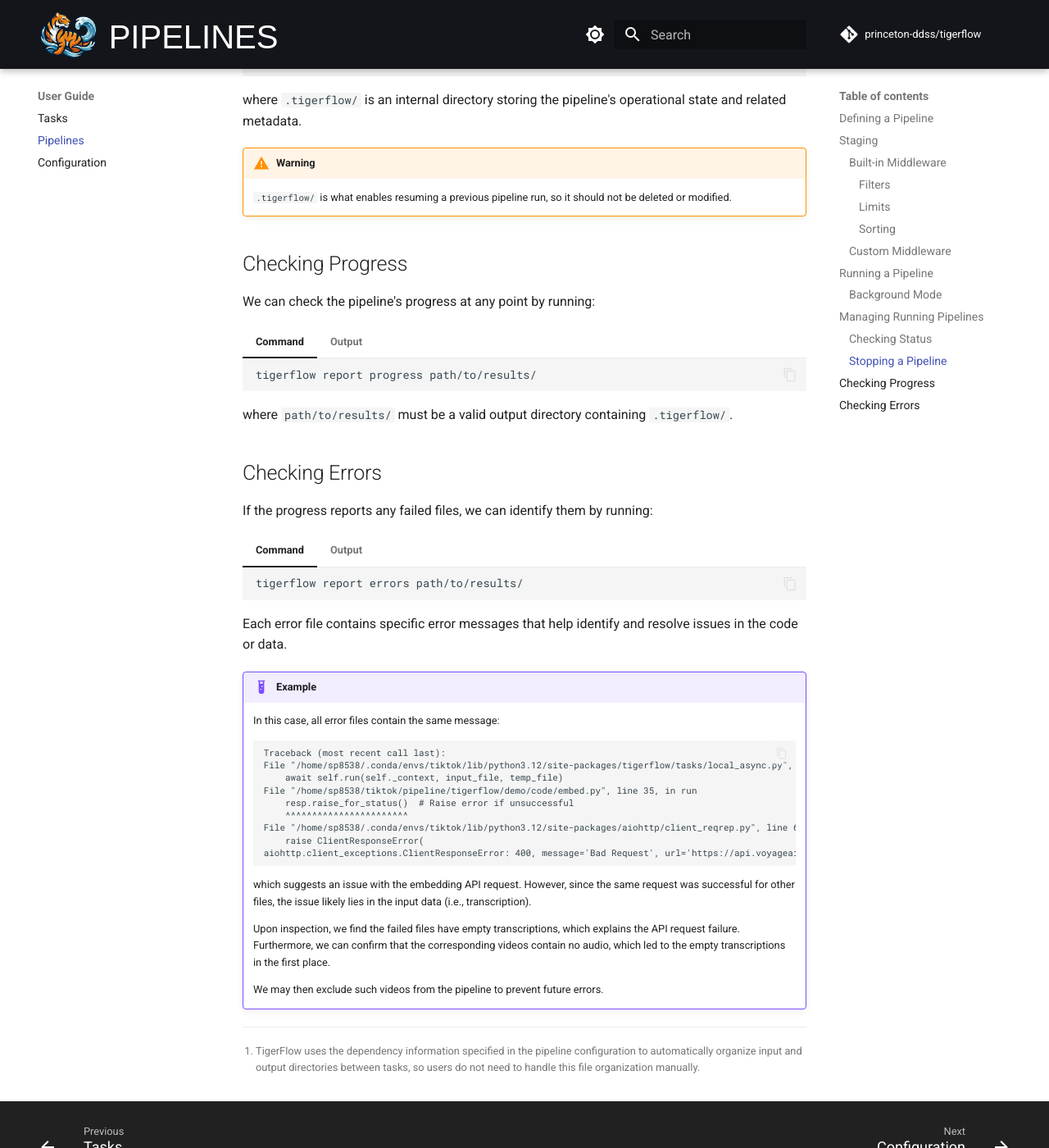
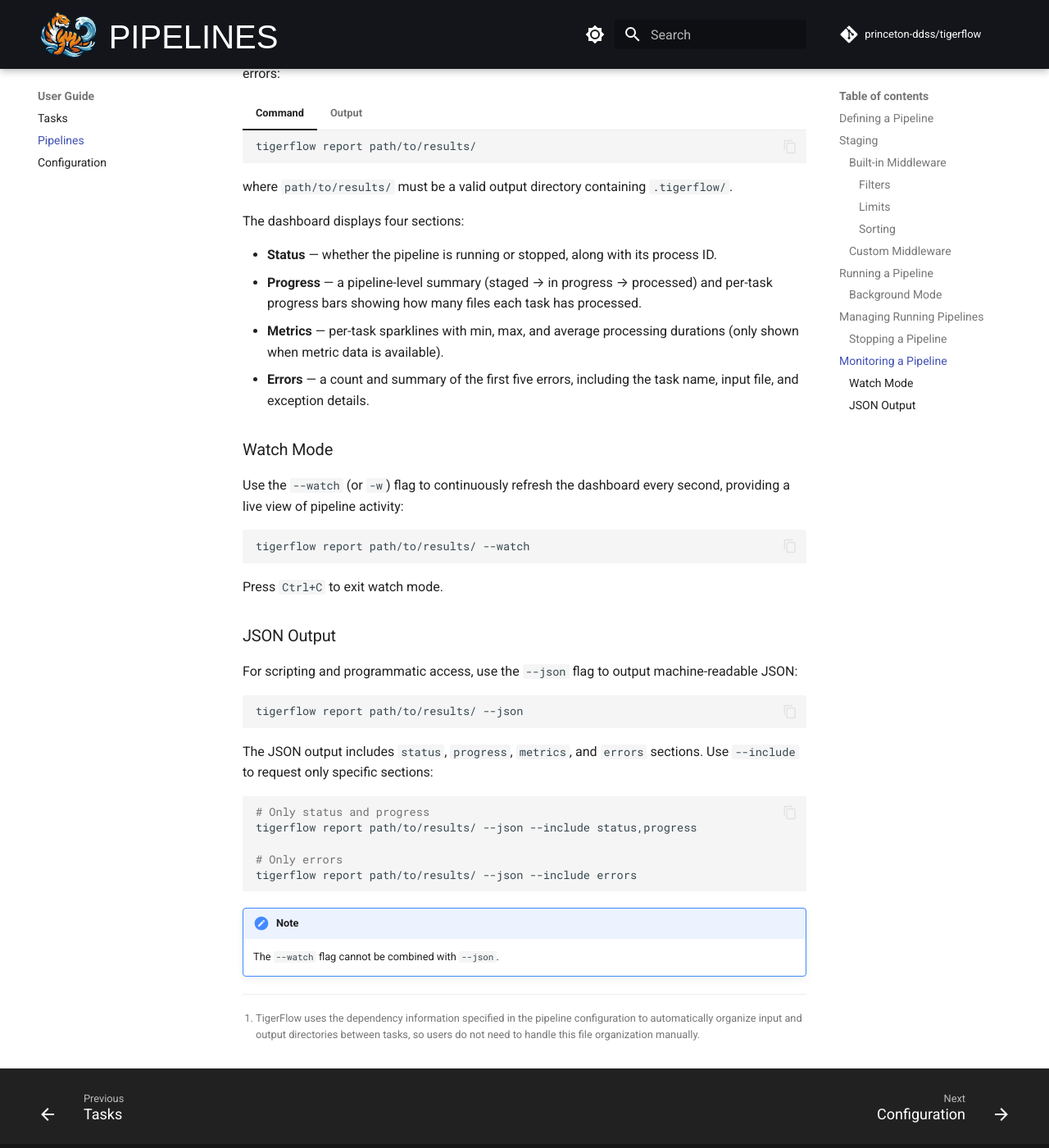
Before and after one commit to princeton-ddss/tigerflow, an MkDocs documentation site: the page built from docs/mkdocs/guides/pipeline.md, in a window 1280 px wide and 1400 px high, scrolled down 7806 px. Shown: the whole window at 82% size. Built offline with MkDocs 1.6.1 and Material for MkDocs 9.7.7, drawn with Linux system fonts in a browser that asks for light colours; some web fonts are replaced; comment, search, counter and statistics services are not loaded; the version menu is left out; some of the changed text lies outside the part shown.

Commit message:
Update docs to demonstrate report usage

````diff
--- a/docs/mkdocs/guides/pipeline.md
+++ b/docs/mkdocs/guides/pipeline.md
@@ -327,34 +327,6 @@
 
 ## Managing Running Pipelines
 
-### Checking Status
-
-We can check whether a pipeline is running using the `status` command:
-
-=== "Command"
-
-    ```bash
-    tigerflow status path/to/results/
-    ```
-
-=== "Output (running)"
-
-    ```
-    Pipeline running (pid 12345)
-    45 finished, 44 staged, 2 failed
-    ```
-
-=== "Output (not running)"
-
-    ```
-    Pipeline stopped
-    91 finished, 0 staged, 8 failed
-    ```
-
-!!! tip
-
-    For scripting, use `--json` to output machine-readable JSON.
-
 ### Stopping a Pipeline
 
 To gracefully stop a running pipeline:
@@ -384,79 +356,91 @@
 
     `.tigerflow/` is what enables resuming a previous pipeline run, so it should not be deleted or modified.
 
-## Checking Progress
+## Monitoring a Pipeline
 
-We can check the pipeline's progress at any point by running:
+The `report` command provides a dashboard view of a pipeline's status, progress, metrics,
+and errors:
 
 === "Command"
 
     ```bash
-    tigerflow report progress path/to/results/
+    tigerflow report path/to/results/
     ```
 
 === "Output"
 
-    ```log
-    ┏━━━━━━━━━━━━┳━━━━━━━━━━━┳━━━━━━━━━┳━━━━━━━━┓
-    ┃ Task       ┃ Processed ┃ Ongoing ┃ Failed ┃
-    ┡━━━━━━━━━━━━╇━━━━━━━━━━━╇━━━━━━━━━╇━━━━━━━━┩
-    │ transcribe │        91 │       0 │      0 │
-    │ embed      │        83 │       0 │      8 │
-    │ ingest     │        83 │       0 │      0 │
-    └────────────┴───────────┴─────────┴────────┘
-    ██████████████████████████████ 91/91 (100.0%)
     ```
+    ╭─ tigerflow report ─────────────────────────────────────────────────────────────────────────────────────────╮
+    │                                                                                                            │
+    │ Status:  ● running (pid 45760)                                                                             │
+    │ Output:  /private/var/folders/_k/1p72bgt14pxf0918h43wfht00000gn/T/tigerflow-test-kre0xlge/output           │
+    │                                                                                                            │
+    │ Progress: ○ 83 staged → ◐ 1 in progress → ✓ 13 processed, ✗ 3 failed                                       │
+    │                                                                                                            │
+    │   transcribe  ━━━━━━────────────────────────────────── 16 / 100, 1 failed                                  │
+    │   embed       ━━━━━━━━━━━━━━━━━━━━━━━━━━━━━━━━━━━━━─── 13 / 16, 2 failed                                   │
+    │   ingest      ━━━━━━━━━━━━━━━━━━━━━━━━━━━━━━━━━━━━━━━━ 13 / 13                                             │
+    │                                                                                                            │
+    │ Metrics:                                                                                                   │
+    │                                                                                                            │
+    │   transcribe      ▇▃▃▄▃▃▂▁▃▃▁▂▂▁▄▃  2.0s – 2.0s (2.0s avg)                                                 │
+    │   embed              █▂▁▃▁▂▂▁▂▁▃▁▃  501ms – 501ms (501ms avg)                                              │
+    │   ingest             █▄▂▅▁▄▃▁▇▄▄▁▄  100ms – 101ms (101ms avg)                                              │
+    │                                                                                                            │
+    │ Errors: 3                                                                                                  │
+    │   transcribe  0016.out1  ClientResponseError: 400, ...                                                     │
+    │   transcribe  0004.out1  ClientResponseError: 400, ...                                                     │
+    │   transcribe  0028.txt  ClientResponseError: 400, ...                                                      │
+    │                                                                                                            │
+    ╰────────────────────────────────────────────────────────────────────────────────────────────────────────────╯
+    ```
+
+    The actual terminal output is colorized (green for processed, yellow for in progress,
+    red for errors).
 
 where `path/to/results/` must be a valid output directory containing `.tigerflow/`.
 
-## Checking Errors
+The dashboard displays four sections:
 
-If the progress reports any failed files, we can identify them by running:
+- **Status** — whether the pipeline is running or stopped, along with its process ID.
+- **Progress** — a pipeline-level summary (staged → in progress → processed) and per-task
+  progress bars showing how many files each task has processed.
+- **Metrics** — per-task sparklines with min, max, and average processing durations
+  (only shown when metric data is available).
+- **Errors** — a count and summary of the first five errors, including the task name,
+  input file, and exception details.
 
-=== "Command"
+### Watch Mode
 
-    ```bash
-    tigerflow report errors path/to/results/
-    ```
+Use the `--watch` (or `-w`) flag to continuously refresh the dashboard every second,
+providing a live view of pipeline activity:
 
-=== "Output"
+```bash
+tigerflow report path/to/results/ --watch
+```
 
-    ```log
-    [embed] 8 failed files (open to view errors):
-      results/.tigerflow/embed/7501863358941940997.err
-      results/.tigerflow/embed/7501867598829702430.err
-      results/.tigerflow/embed/7501869468910423326.err
-      results/.tigerflow/embed/7501869707121757470.err
-      results/.tigerflow/embed/7501870655906860306.err
-      results/.tigerflow/embed/7501870694288985390.err
-      results/.tigerflow/embed/7501870878855154987.err
-      results/.tigerflow/embed/7501870943883545899.err
-    ```
+Press `Ctrl+C` to exit watch mode.
 
-Each error file contains specific error messages that help identify and resolve issues
-in the code or data.
+### JSON Output
 
-!!! example
+For scripting and programmatic access, use the `--json` flag to output
+machine-readable JSON:
 
-    In this case, all error files contain the same message:
+```bash
+tigerflow report path/to/results/ --json
+```
 
-    ```log
-    Traceback (most recent call last):
-    File "/home/sp8538/.conda/envs/tiktok/lib/python3.12/site-packages/tigerflow/tasks/local_async.py", line 47, in task
-        await self.run(self._context, input_file, temp_file)
-    File "/home/sp8538/tiktok/pipeline/tigerflow/demo/code/embed.py", line 35, in run
-        resp.raise_for_status()  # Raise error if unsuccessful
-        ^^^^^^^^^^^^^^^^^^^^^^^
-    File "/home/sp8538/.conda/envs/tiktok/lib/python3.12/site-packages/aiohttp/client_reqrep.py", line 629, in raise_for_status
-        raise ClientResponseError(
-    aiohttp.client_exceptions.ClientResponseError: 400, message='Bad Request', url='https://api.voyageai.com/v1/embeddings'
-    ```
+The JSON output includes `status`, `progress`, `metrics`, and `errors` sections.
+Use `--include` to request only specific sections:
 
-    which suggests an issue with the embedding API request. However, since the same request was
-    successful for other files, the issue likely lies in the input data (i.e., transcription).
+```bash
+# Only status and progress
+tigerflow report path/to/results/ --json --include status,progress
 
-    Upon inspection, we find the failed files have empty transcriptions, which explains the API
-    request failure. Furthermore, we can confirm that the corresponding videos contain no audio,
-    which led to the empty transcriptions in the first place.
+# Only errors
+tigerflow report path/to/results/ --json --include errors
+```
 
-    We may then exclude such videos from the pipeline to prevent future errors.
+!!! note
+
+    The `--watch` flag cannot be combined with `--json`.
````
Also changed, not shown: docs/mkdocs/index.md (+3 -1 lines).
